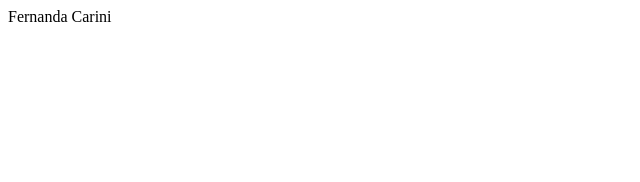
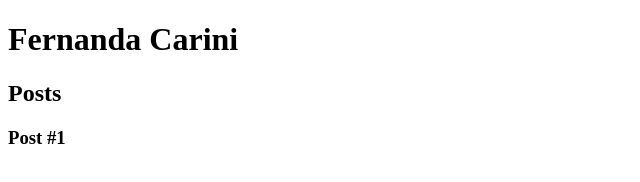
Before and after one commit to carini42/dio-santander-desafio-git-github, a plain HTML site: page index.html in a window 1280 px wide. Shown: the whole page, without its empty margins (0-640 px from the left). Drawn offline with Linux system fonts and the light colour scheme.

Commit message:
Add files via upload

```diff
--- a/index.html
+++ b/index.html
@@ -1,12 +1,25 @@
 <!DOCTYPE html>
 <html lang="en">
-<head>
-  <meta charset="UTF-8">
-  <meta http-equiv="X-UA-Compatible" content="IE=edge">
-  <meta name="viewport" content="width=device-width, initial-scale=1.0">
-  <title>Fernanda Carini</title>
-</head>
-<body>
-  Fernanda Carini
-</body>
+  <head>
+    <meta charset="UTF-8" />
+    <meta http-equiv="X-UA-Compatible" content="IE=edge" />
+    <meta name="viewport" content="width=device-width, initial-scale=1.0" />
+    <title>Fernanda Carini</title>
+  </head>
+  <body>
+    <header>
+      <h1>Fernanda Carini</h1>
+    </header>
+    <section>
+      <header>
+        <h2>Posts</h2>
+      </header>
+      <article>
+        <header>
+          <h3>Post #1</h3>
+        </header>
+      </article>
+    </section>
+    <footer></footer>
+  </body>
 </html>
```
